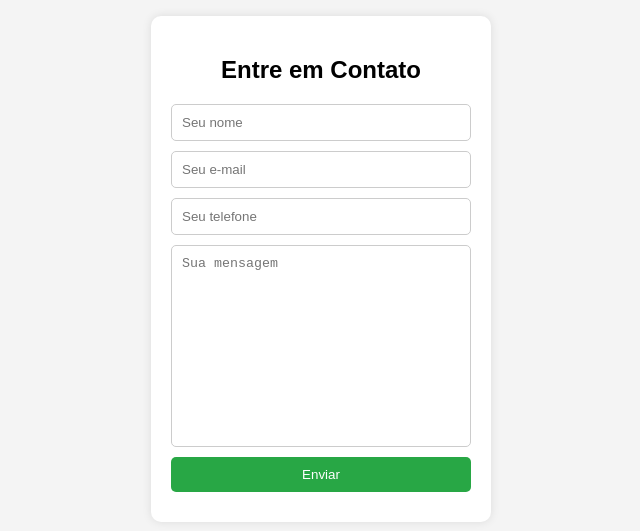
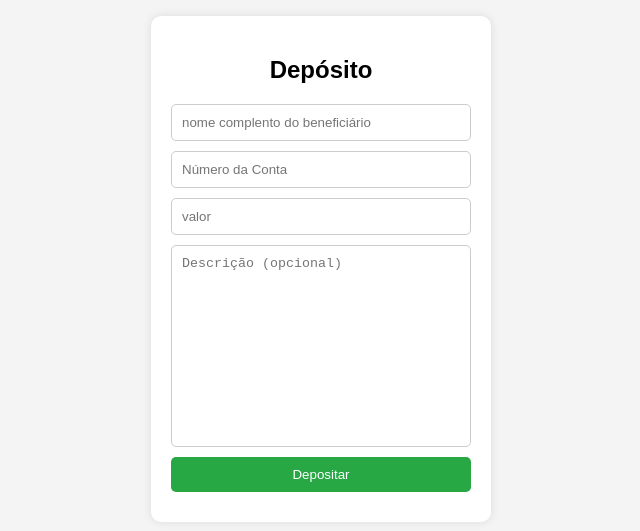
Before and after one commit to Kissraii/trablho-com-java, a plain HTML site: page index.html in a window 1280 px wide. Shown: the part 131-662 px from the top of the page, without its empty margins (319-959 px from the left). Drawn offline with Linux system fonts and the light colour scheme.

Commit message:
Update index.html
troquei

```diff
--- a/index.html
+++ b/index.html
@@ -52,13 +52,13 @@
 </head>
 <body>
     <div class="form-container">
-        <h2>Entre em Contato</h2>
+        <h2>Depósito</h2>
         <form>
-            <input type="text" placeholder="Seu nome" required>
-            <input type="email" placeholder="Seu e-mail" required>
-            <input type="tel" placeholder="Seu telefone">
-            <textarea placeholder="Sua mensagem" required></textarea>
-            <button type="submit">Enviar</button>
+            <input type="text" id="nome do beneficiário" placeholder="nome complento do beneficiário" >
+            <input type="number" id="conta" placeholder="Número da Conta">
+            <input type="number" id="valor" placeholder="valor">
+            <textarea placeholder="Descrição (opcional)"></textarea>
+            <button id="btn-enviar" type="submit">Depositar</button>
         </form>
     </div>
 </body>
```
